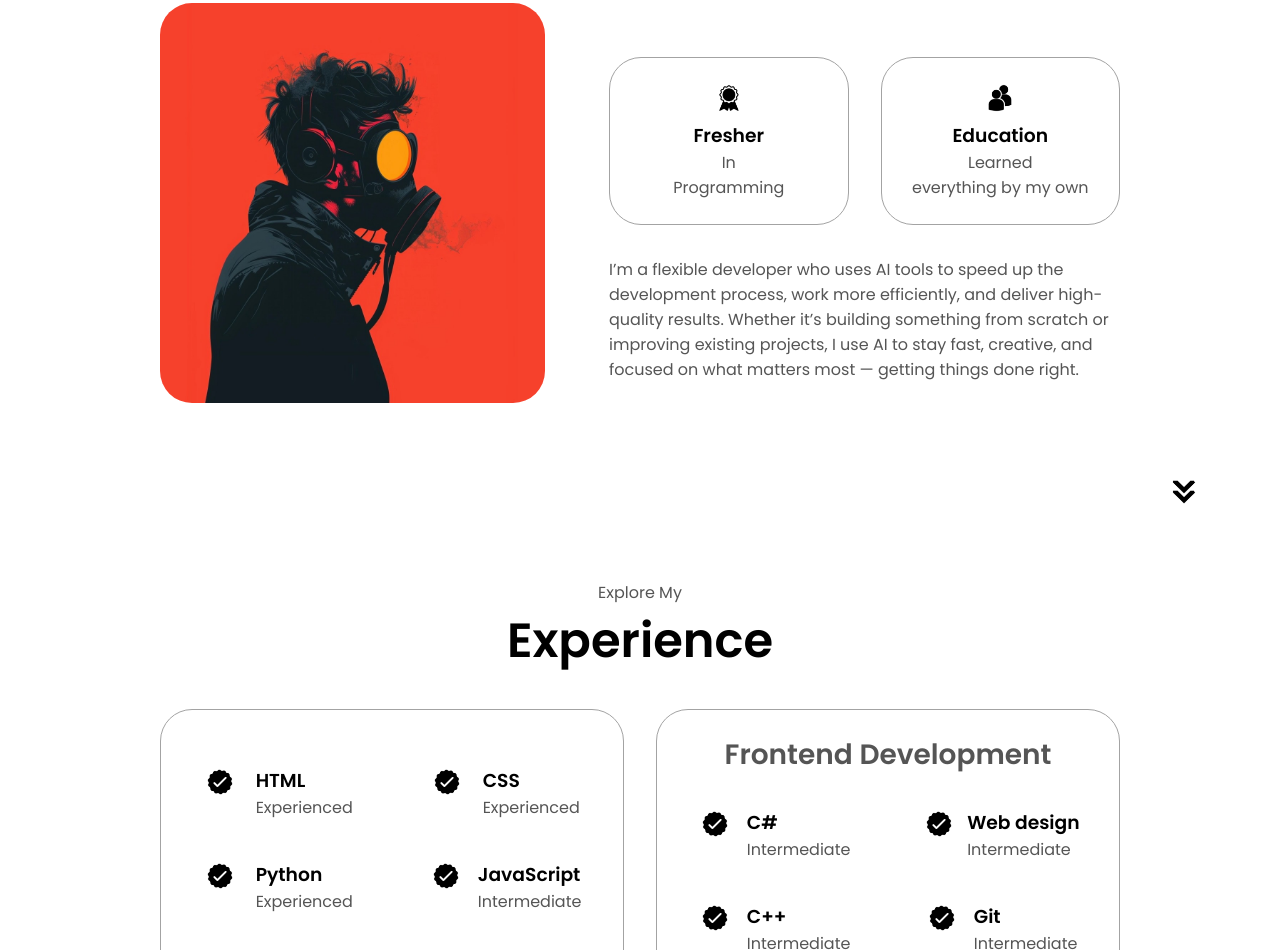
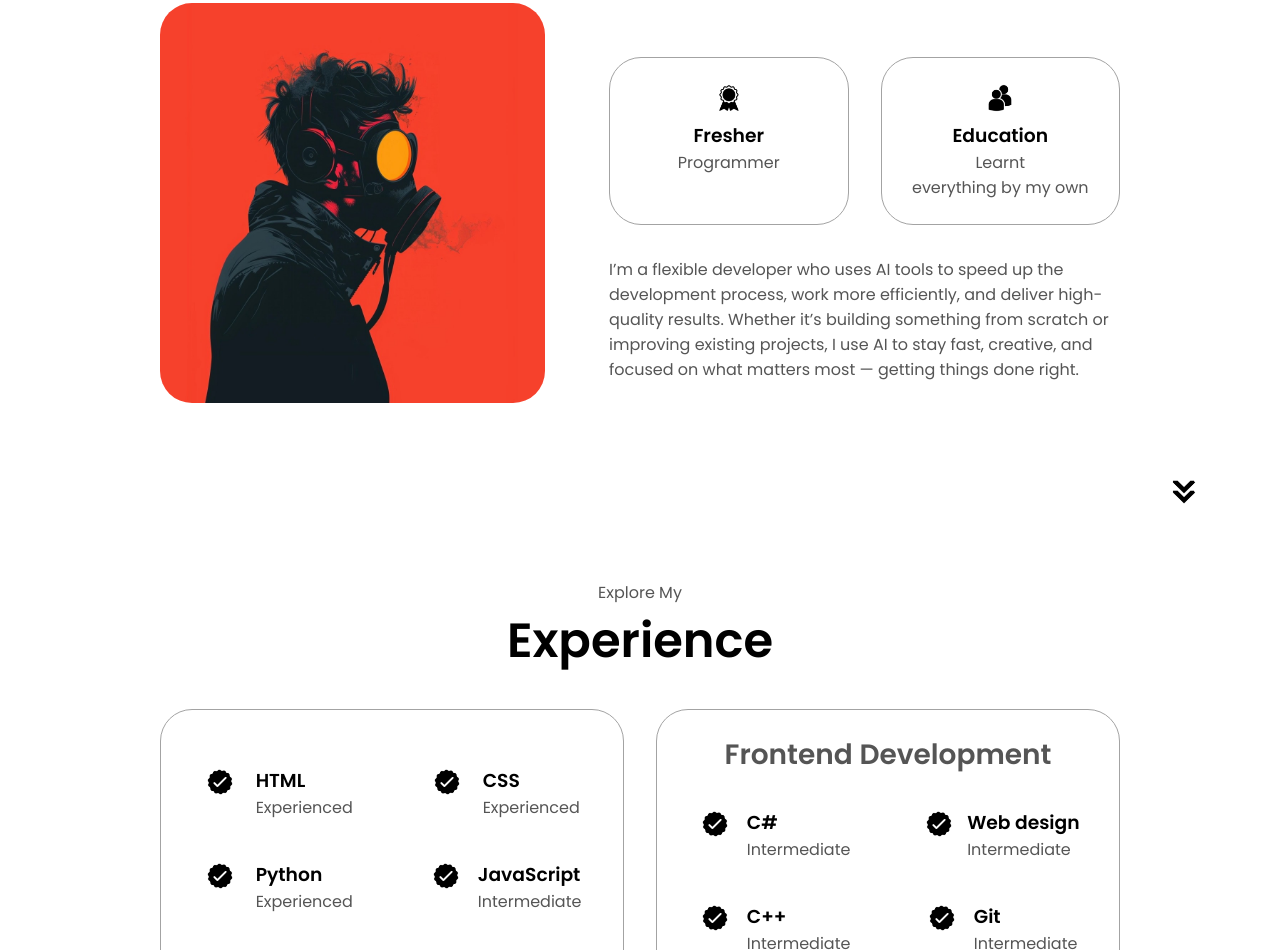
Before and after one commit to R55THEGUY/Portfolio, a plain HTML site: page index.html in a window 1280 px wide. Shown: the part 1116-2066 px from the top of the page. Drawn offline with Linux system fonts and the light colour scheme.

Commit message:
Update index.html

```diff
--- a/index.html
+++ b/index.html
@@ -45,7 +45,7 @@
         <div class="btn-container">
           <button
             class="btn btn-color-2"
-            onclick="window.open('./assets/resume-example.pdf')"
+            onclick="window.open('./assets/resume.pdf')"
           >
             Download CV
           </button>
@@ -89,7 +89,7 @@
                 class="icon"
               />
               <h3>Fresher</h3>
-              <p>In <br />Programming</p>
+              <p>Programmer<br /></p>
             </div>
             <div class="details-container">
               <img
@@ -98,7 +98,7 @@
                 class="icon"
               />
               <h3>Education</h3>
-              <p>Learned<br />everything by my own</p>
+              <p>Learnt<br />everything by my own</p>
             </div>
           </div>
           <div class="text-container">
```
